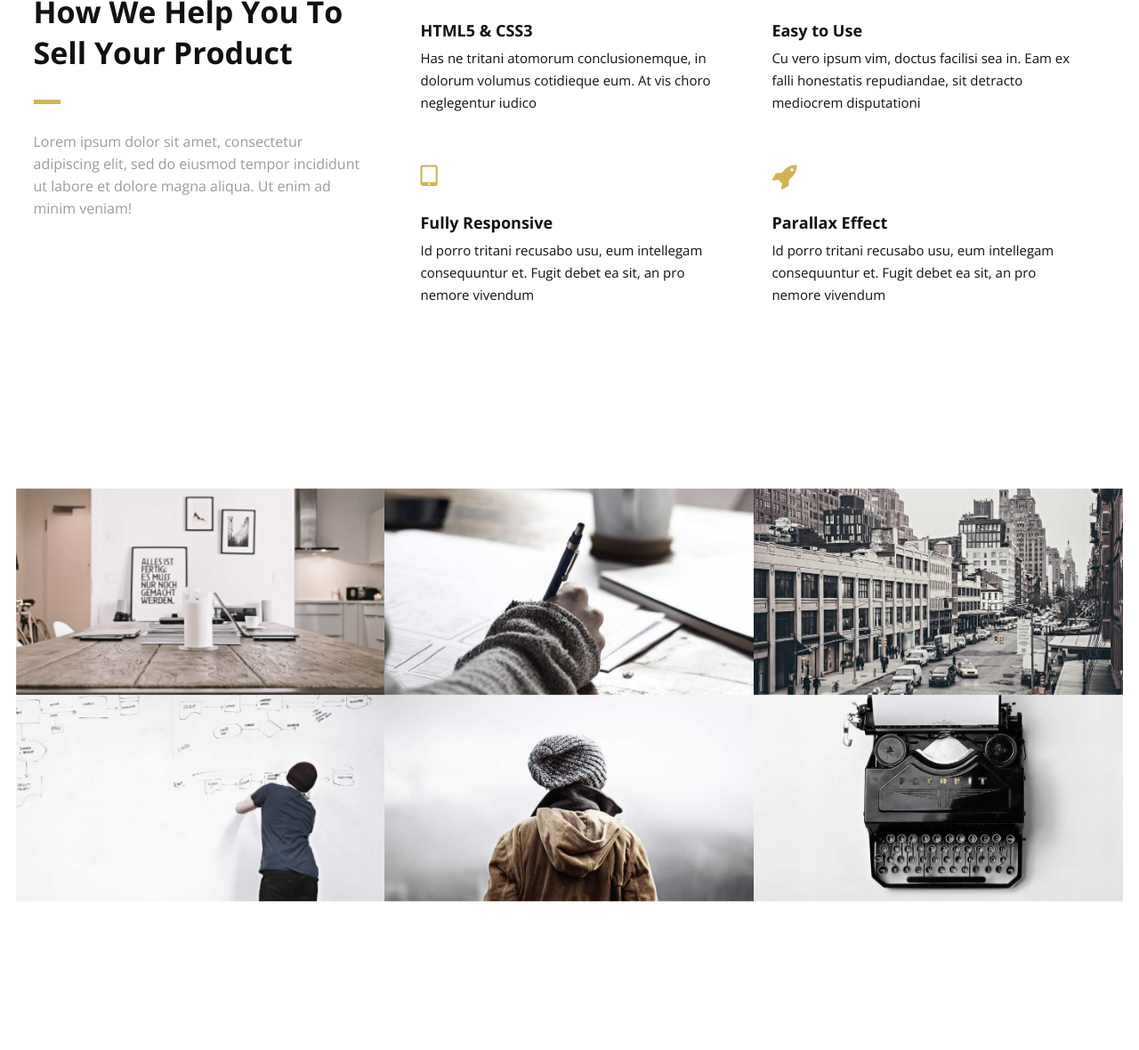
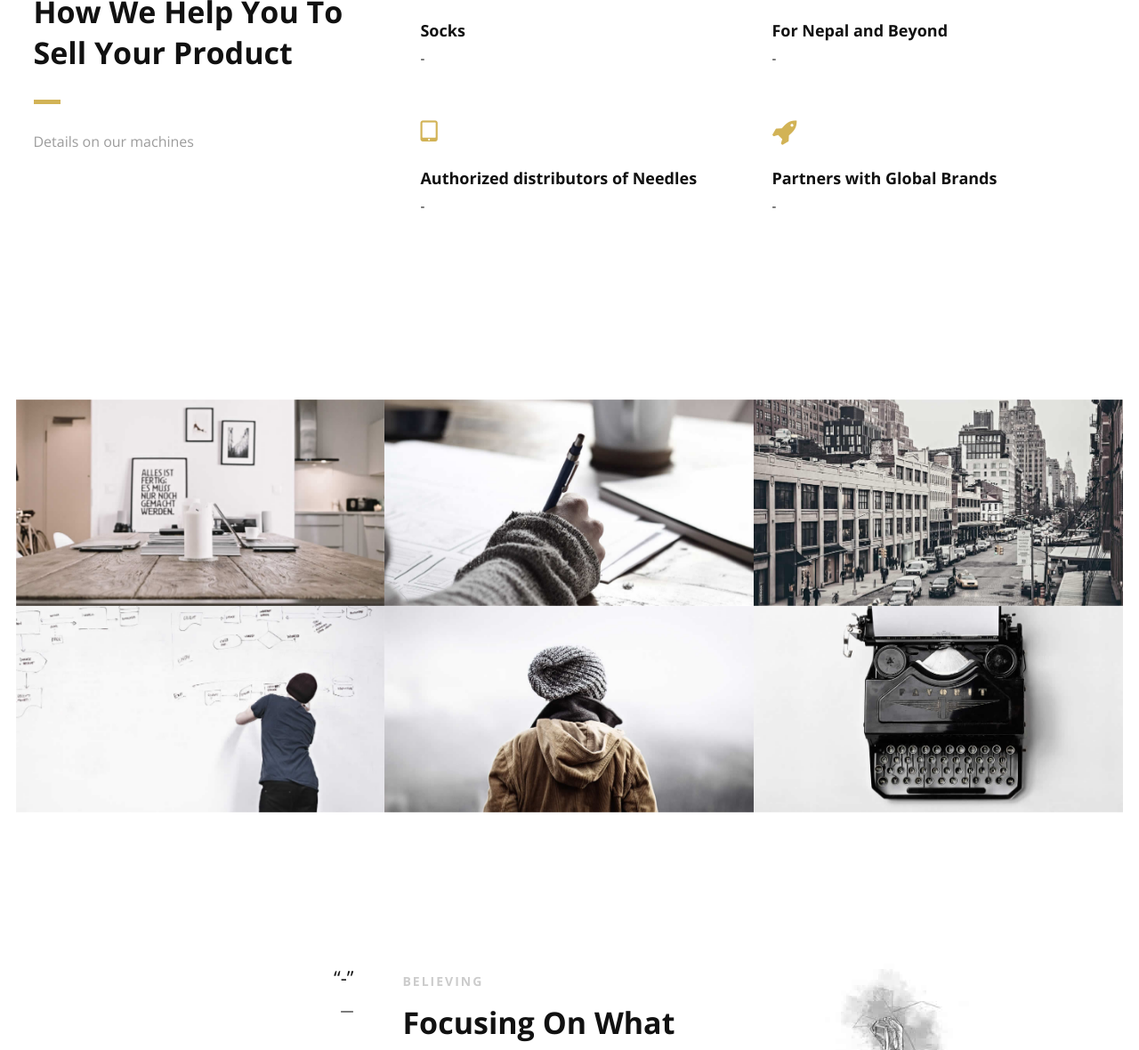
Before and after one commit to sodhancha/nepalknitting, a plain HTML site: page index.html in a window 1280 px wide. Shown: the part 952-2132 px from the top of the page at 89% size. Drawn offline with nearby package versions, Linux system fonts and the light colour scheme.

Commit message:
Added nepal knitting

```diff
--- a/index.html
+++ b/index.html
@@ -109,6 +109,7 @@
                             <li>
                                 <a href="#banner">Home</a>
                             </li>
+                            <!--
                             <li>
                                 <a href="#about">About</a>
                             </li>
@@ -127,6 +128,8 @@
                             <li>
                                 <a href="#pricing">Pricing</a>
                             </li>
+
+                        -->
                         </ul>
                     </nav>
                     <!--End of Main Navigation-->
@@ -169,8 +172,7 @@
                     <div class="section-heading">
                         <h3>SUCCESS</h3>
                         <h2 class="section-title">How We Help You To Sell Your Product</h2>
-                        <p class="section-subtitle">Lorem ipsum dolor sit amet, consectetur adipiscing elit, sed do
-                            eiusmod tempor incididunt ut labore et dolore magna aliqua. Ut enim ad minim veniam!</p>
+                        <p class="section-subtitle">Details on our machines</p>
                     </div>
 
                 </div>
@@ -185,9 +187,8 @@
                         </div>
                         <!--Icon Block Description-->
                         <div class="icon-block-description">
-                            <h4>HTML5 &amp; CSS3</h4>
-                            <p>Has ne tritani atomorum conclusionemque, in dolorum volumus cotidieque eum. At vis choro
-                                neglegentur iudico</p>
+                            <h4>Socks</h4>
+                            <p>-</p>
                         </div>
                     </div>
                     <!--End of Icon Block-->
@@ -200,9 +201,8 @@
                         </div>
                         <!--Icon Block Description-->
                         <div class="icon-block-description">
-                            <h4>Easy to Use</h4>
-                            <p>Cu vero ipsum vim, doctus facilisi sea in. Eam ex falli honestatis repudiandae, sit
-                                detracto mediocrem disputationi</p>
+                            <h4>For Nepal and Beyond</h4>
+                            <p>-</p>
                         </div>
                     </div>
                     <!--End of Icon Block-->
@@ -215,9 +215,8 @@
                         </div>
                         <!--Icon Block Description-->
                         <div class="icon-block-description">
-                            <h4>Fully Responsive</h4>
-                            <p>Id porro tritani recusabo usu, eum intellegam consequuntur et. Fugit debet ea sit, an pro
-                                nemore vivendum</p>
+                            <h4>Authorized distributors of Needles</h4>
+                            <p>-</p>
                         </div>
                     </div>
                     <!--End of Icon Block-->
@@ -230,9 +229,8 @@
                         </div>
                         <!--Icon Block Description-->
                         <div class="icon-block-description">
-                            <h4>Parallax Effect</h4>
-                            <p>Id porro tritani recusabo usu, eum intellegam consequuntur et. Fugit debet ea sit, an pro
-                                nemore vivendum</p>
+                            <h4>Partners with Global Brands</h4>
+                            <p>-</p>
                         </div>
                     </div>
                     <!--End of Icon Block-->
@@ -277,10 +275,8 @@
                 <div class="col-3">
                     <!--User Testimonial-->
                     <blockquote class="testimonial text-right bigtest">
-                        <q>Lorem ipsum dolor sit amet, consectetur adipiscing elit, sed do eiusmod tempor incididunt ut
-                            labore
-                            et dolore magna aliqua</q>
-                        <footer>— John Doe, Happy Customer</footer>
+                        <q>-</q>
+                        <footer>— </footer>
                     </blockquote>
                     <!-- End of Testimonial-->
 
```
